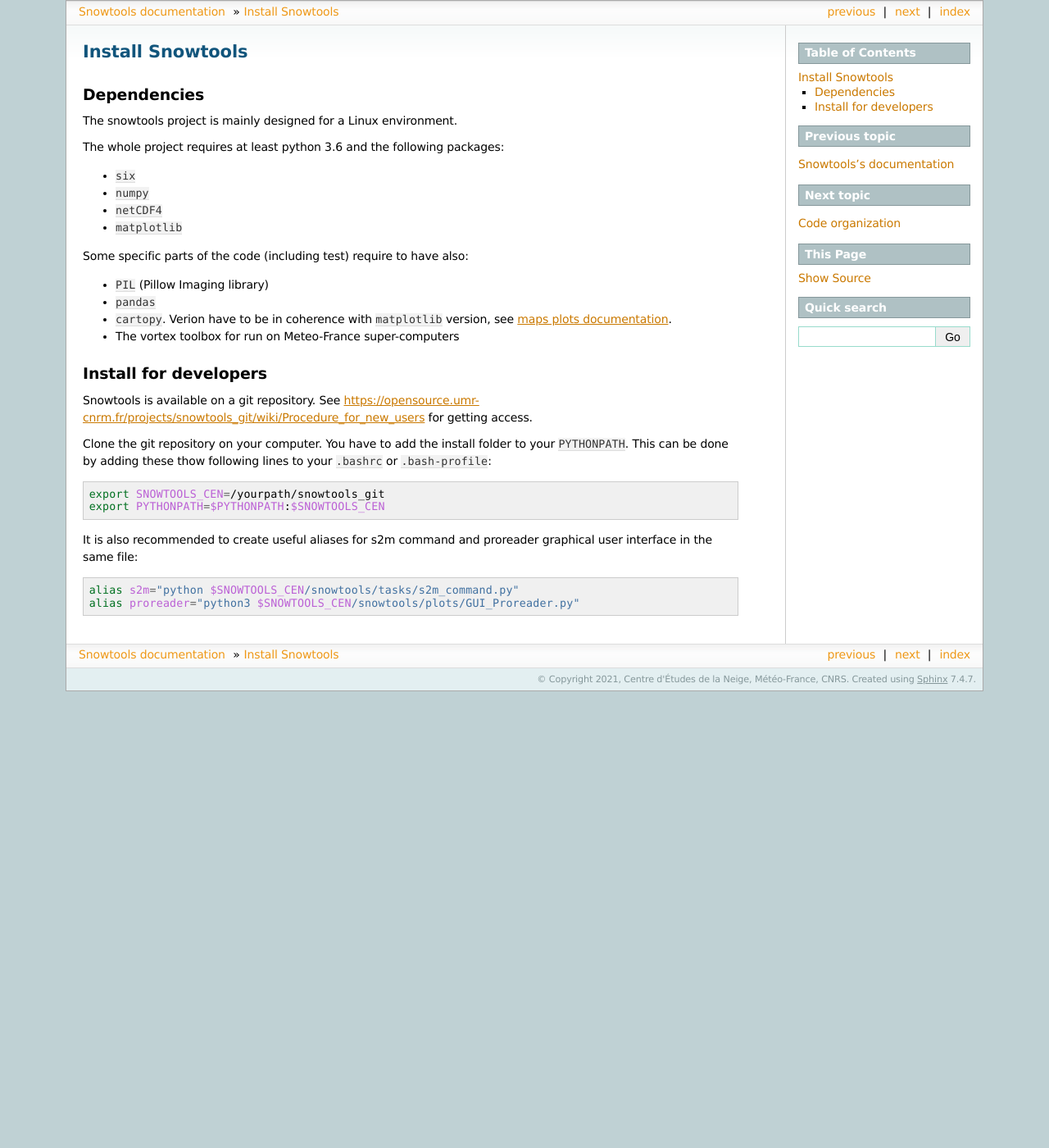
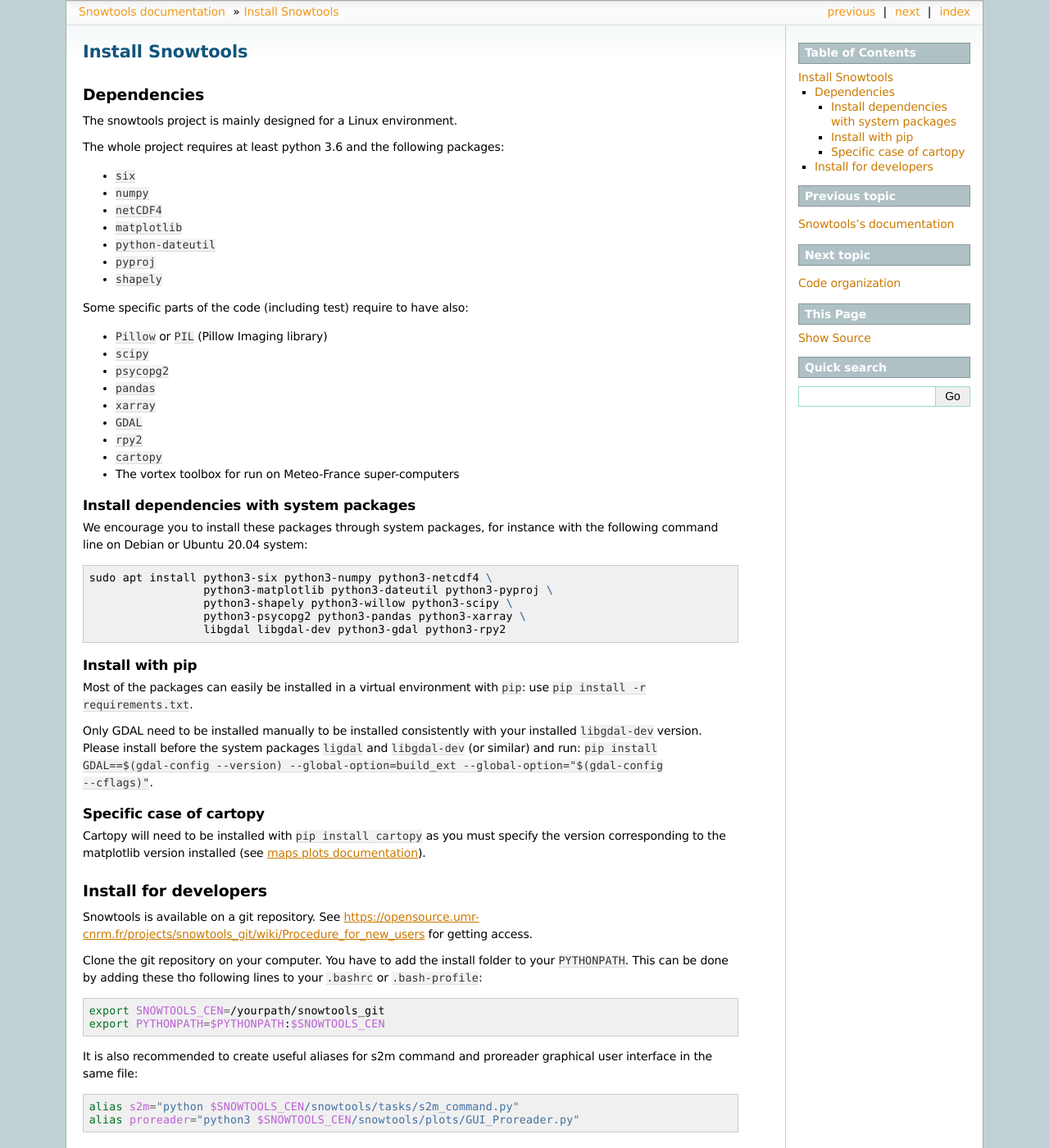
Before and after one commit to UMR-CNRM/snowtools, a Sphinx documentation site: the page built from doc/source/misc/install.rst, in a window 1280 px wide and 1400 px high. Shown: the whole window at 82% size. Built offline with Sphinx 7.4.7, drawn with Linux system fonts in a browser that asks for light colours; formulas are drawn with MathJax 3.

Commit message:
Requirements specification
Add a requirement.txt file

Descibe requirements and ways of installing them in corresponding
documentation page.

Add a script for automatic detection of requirements from the work of
Antoine Bernard who made this improvement possible.

```diff
--- a/doc/source/misc/install.rst
+++ b/doc/source/misc/install.rst
@@ -14,13 +14,46 @@
 * ``numpy``
 * ``netCDF4``
 * ``matplotlib``
+* ``python-dateutil``
+* ``pyproj``
+* ``shapely``
 
 Some specific parts of the code (including test) require to have also:
 
-* ``PIL`` (Pillow Imaging library)
+* ``Pillow`` or ``PIL`` (Pillow Imaging library)
+* ``scipy``
+* ``psycopg2``
 * ``pandas``
-* ``cartopy``. Verion have to be in coherence with ``matplotlib`` version, see :ref:`maps plots documentation <plots-maps>`.
+* ``xarray``
+* ``GDAL``
+* ``rpy2``
+* ``cartopy``
 * The vortex toolbox for run on Meteo-France super-computers
+
+Install dependencies with system packages
+^^^^^^^^^^^^^^^^^^^^^^^^^^^^^^^^^^^^^^^^^
+
+We encourage you to install these packages through system packages, for instance with the following command line on Debian or Ubuntu 20.04 system:
+
+.. code-block:: bash
+
+   sudo apt install python3-six python3-numpy python3-netcdf4 \
+                    python3-matplotlib python3-dateutil python3-pyproj \
+                    python3-shapely python3-willow python3-scipy \
+                    python3-psycopg2 python3-pandas python3-xarray \
+                    libgdal libgdal-dev python3-gdal python3-rpy2
+
+Install with pip
+^^^^^^^^^^^^^^^^
+Most of the packages can easily be installed in a virtual environment with ``pip``: use ``pip install -r requirements.txt``.
+
+Only GDAL need to be installed manually to be installed consistently with your installed ``libgdal-dev`` version. Please install before the system packages ``ligdal`` and ``libgdal-dev`` (or similar) and run: ``pip install GDAL==$(gdal-config --version) --global-option=build_ext --global-option="$(gdal-config --cflags)"``.
+
+Specific case of cartopy
+^^^^^^^^^^^^^^^^^^^^^^^^
+
+Cartopy will need to be installed with ``pip install cartopy`` as you must specify the version corresponding to the matplotlib version installed (see :ref:`maps plots documentation <plots-maps>`).
+
 
 
 Install for developers
@@ -28,7 +61,7 @@
 
 Snowtools is available on a git repository. See https://opensource.umr-cnrm.fr/projects/snowtools_git/wiki/Procedure_for_new_users for getting access.
 
-Clone the git repository on your computer. You have to add the install folder to your ``PYTHONPATH``. This can be done by adding these thow following lines to your ``.bashrc`` or ``.bash-profile``:
+Clone the git repository on your computer. You have to add the install folder to your ``PYTHONPATH``. This can be done by adding these tho following lines to your ``.bashrc`` or ``.bash-profile``:
 
 .. code-block:: bash
 
```
Also changed, not shown: requirements.txt (added, +46 -0 lines), 1 other file.
